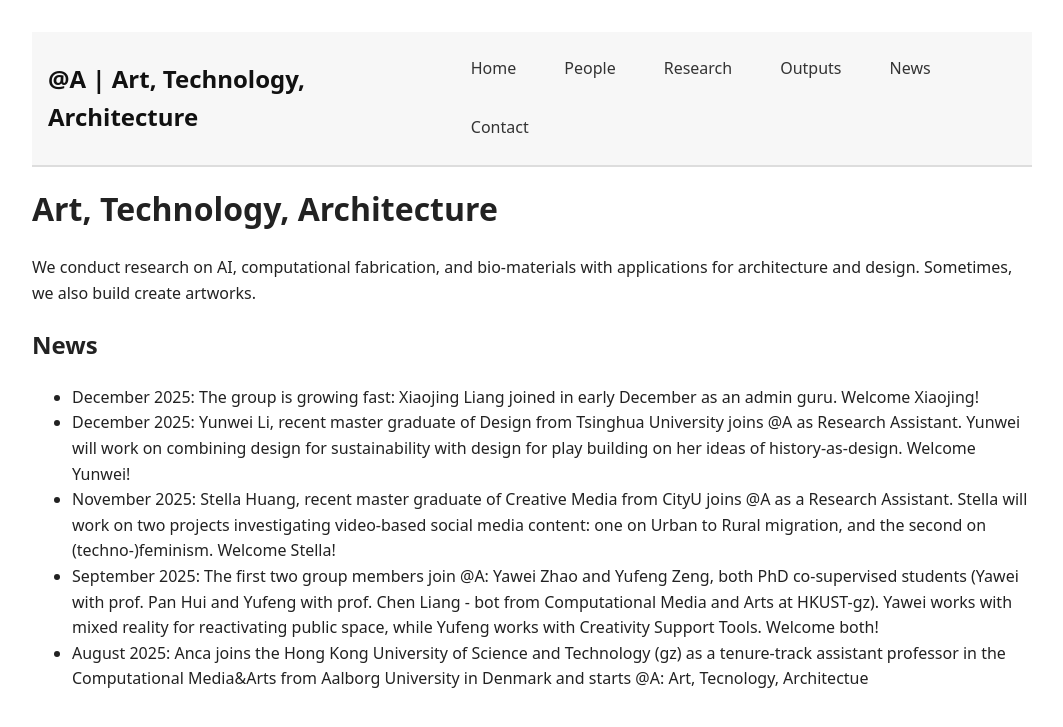
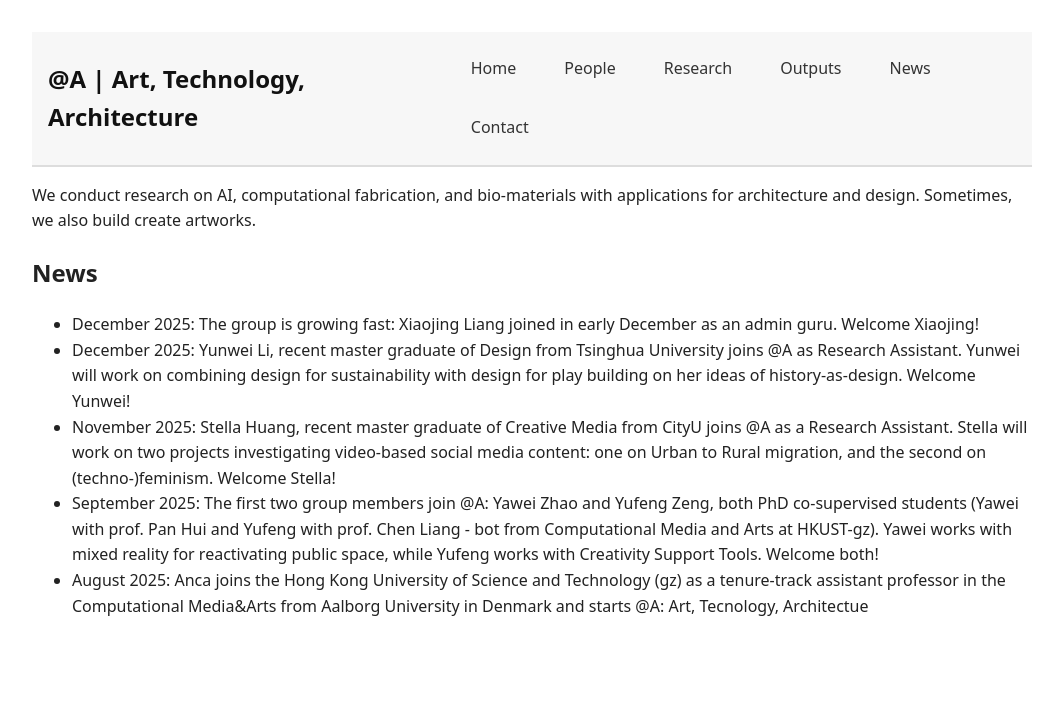
Before and after one commit to anqua/at-a, a Jekyll site: the page built from index.md, in a window 1280 px wide. Shown: the top 727 px of the page, without its empty margins (108-1171 px from the left). Built offline with Jekyll 4.4.1, drawn with Linux system fonts in a browser that asks for light colours.

Commit message:
Update index.md

```diff
--- a/index.md
+++ b/index.md
@@ -2,8 +2,6 @@
 layout: default
 title: Home
 ---
-
-# Art, Technology, Architecture
 
 We conduct research on AI, computational fabrication, and bio-materials with applications for architecture and design.
 Sometimes, we also build create artworks.
```
